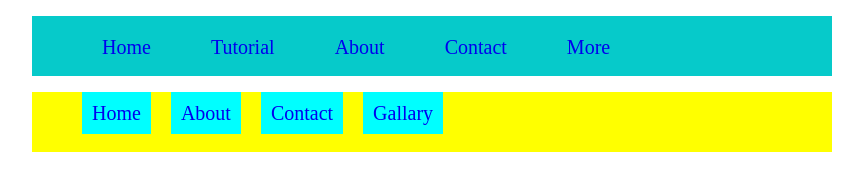
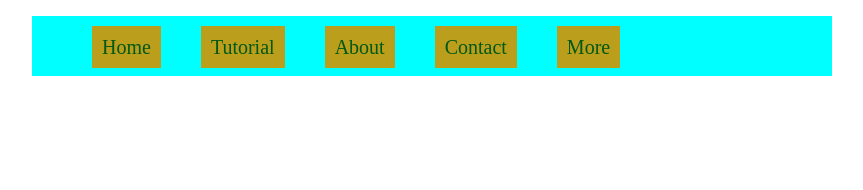
Before and after one commit to Morshaedul/class25.-laout-design-, a plain HTML site: page index.html in a window 1280 px wide. Shown: the whole page, without its empty margins (208-1071 px from the left). Drawn offline with Linux system fonts and the light colour scheme.

Commit message:
first commit

```diff
--- a/css/style.css
+++ b/css/style.css
@@ -1,25 +1,24 @@
-.nav{
+#nav-menu{
     width: 800px;
     height: 60px;
-    background-color: yellow;
+    background-color: aqua;
     margin: 0 auto;
 }
-.nav ul{
+#nav-menu ul{}
+#nav-menu ul li{
+    list-style-type:none ;
+    float: left;
+    margin: 20px;
+}
+#nav-menu ul li a{
+    text-decoration: none;
+    color: rgb(1, 88, 20);
+    background-color: rgb(187, 158, 27);
+    font-size: 20px;
+    padding: 10px;
+}
+#nav-menu ul li a:hover{
+    background-color: black;
+    color:rgb(248, 11, 11)
 
 }
-.nav ul li{
-    list-style-type: none;
-    float: left;
-    margin: 10px;
-}
-.nav ul li a{
-    text-decoration: none;
-    padding: 10px;
-    font-size: 20px;
-    background-color: aqua;
-
-
-}
-.nav ul li a:hover{
-
-}
--- a/index.html
+++ b/index.html
@@ -4,9 +4,9 @@
     <meta charset="UTF-8">
     <meta http-equiv="X-UA-Compatible" content="IE=edge">
     <meta name="viewport" content="width=device-width, initial-scale=1.0">
-    <title>CSS </title>
+    <title>Nav menu style  </title>
      <link rel="stylesheet" href="css/style.css">
- <style>
+ <!-- <style>
    #nav-menu{
    width: 800px;
    height: 60px;
@@ -40,7 +40,7 @@
 
 
 
- </style>
+ </style> -->
 </head>
 <body>
  <div id="nav-menu">
@@ -56,15 +56,5 @@
 
 
 
-
- <div class="nav">
-    <ul>
-        <li><a href="#">Home</a></li>
-        <li><a href="#">About</a></li>
-        <li><a href="#">Contact</a></li>
-        <li><a href="#">Gallary</a></li>
-
-    </ul>
- </div>
 </body>
 </html>
```
